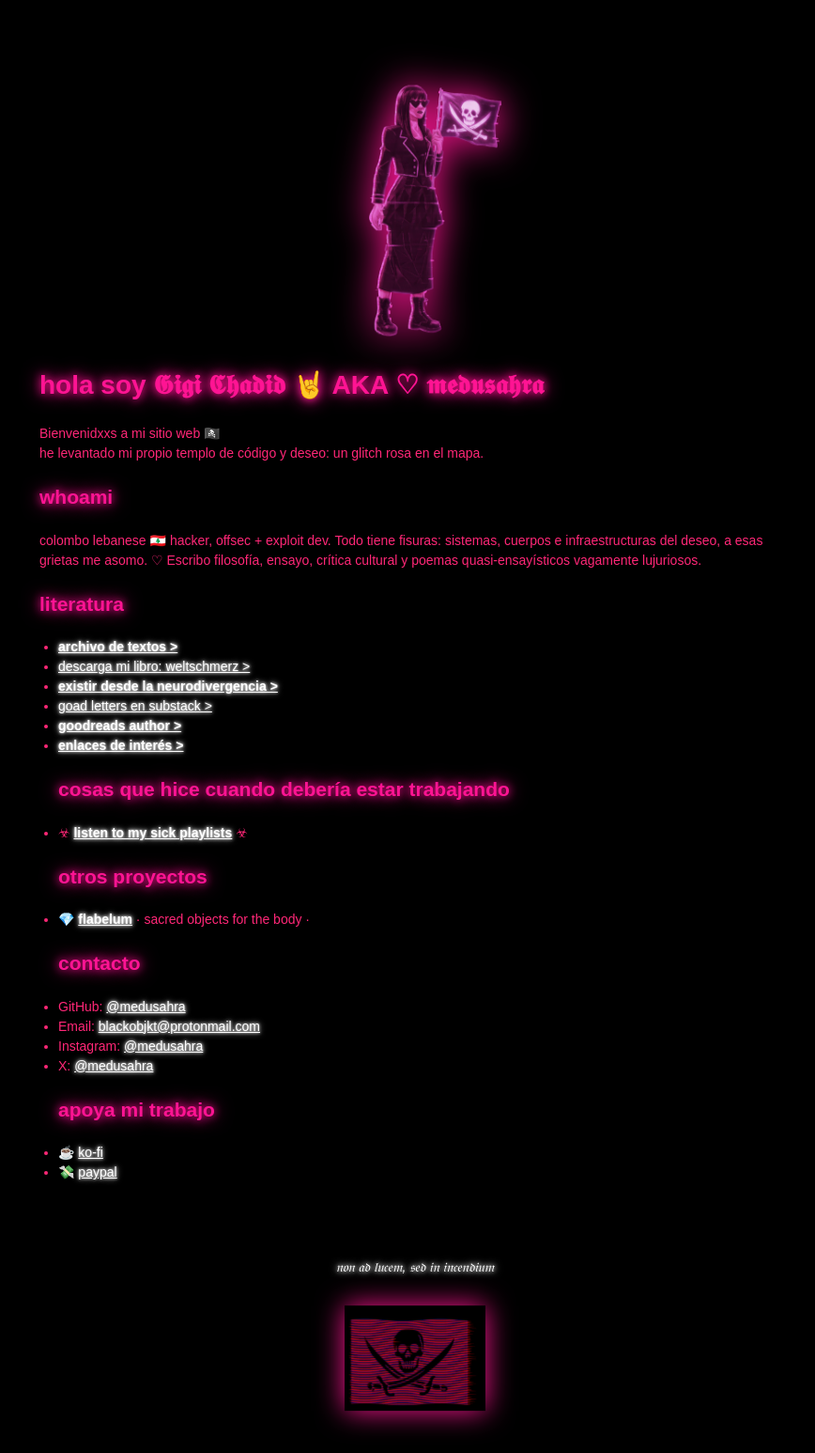
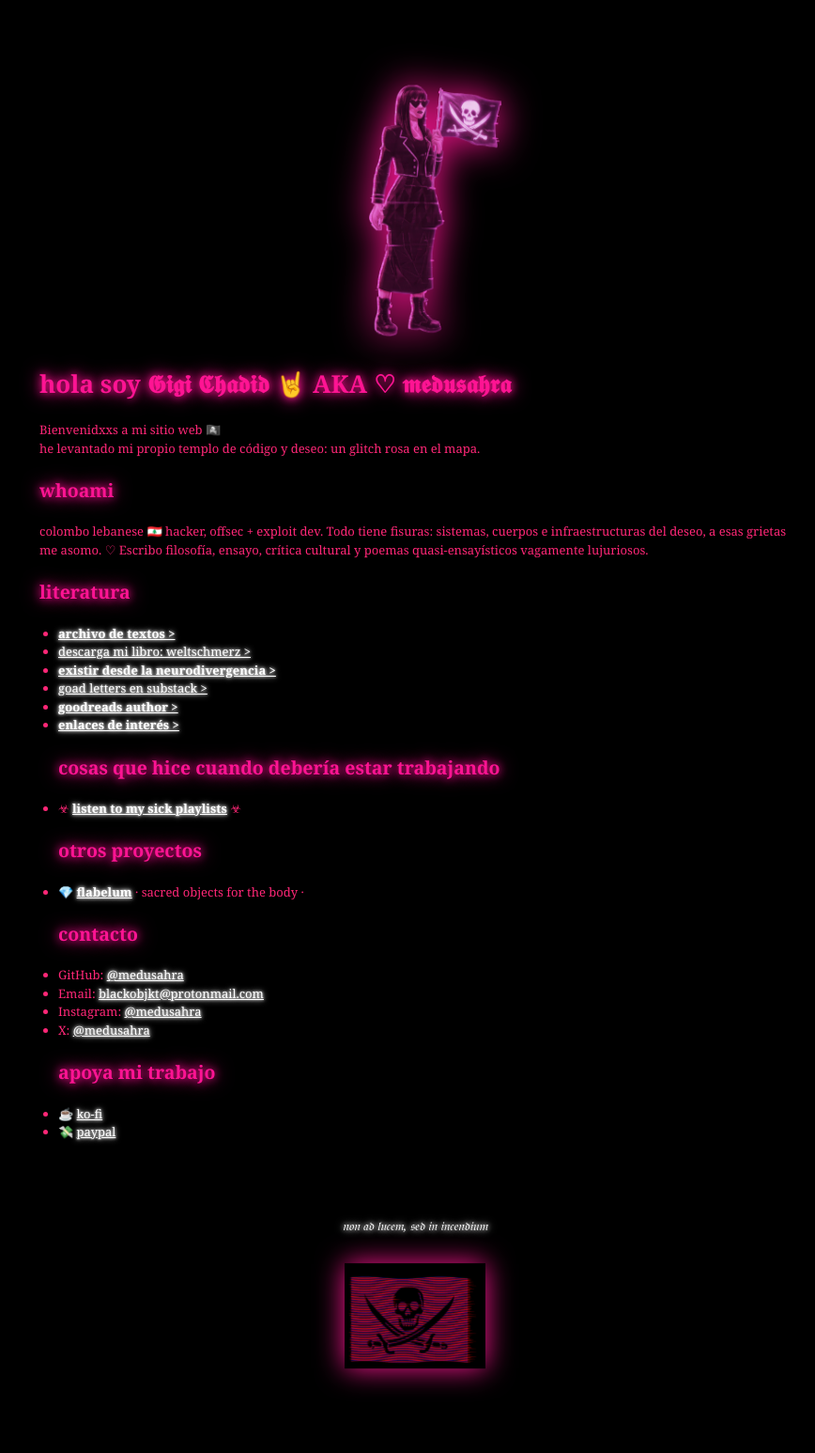
Before and after one commit to medusahra/medusahra.github.io, a Jekyll site: the page built from index.md, in a window 1280 px wide. Shown: the whole page at 94% size, without its empty margins (198-1066 px from the left). Built offline with Jekyll 4.4.1, drawn with Linux system fonts in a browser that asks for light colours; after the commit the page ends 1501 px from its top, so only the background shows below that.

Commit message:
Update default.html

```diff
--- a/_layouts/default.html
+++ b/_layouts/default.html
@@ -15,8 +15,8 @@
     body {
       background-color: #000000 !important;
       color: #FF2777 !important;
-      font-family: Arial, Helvetica, sans-serif;
-      font-size: 14px;
+      font-family: Georgia, 'Times New Roman', Times, serif;
+      font-size: 13px;
       padding: 15px;
       max-width: 800px;
       margin: 0 auto;
```
